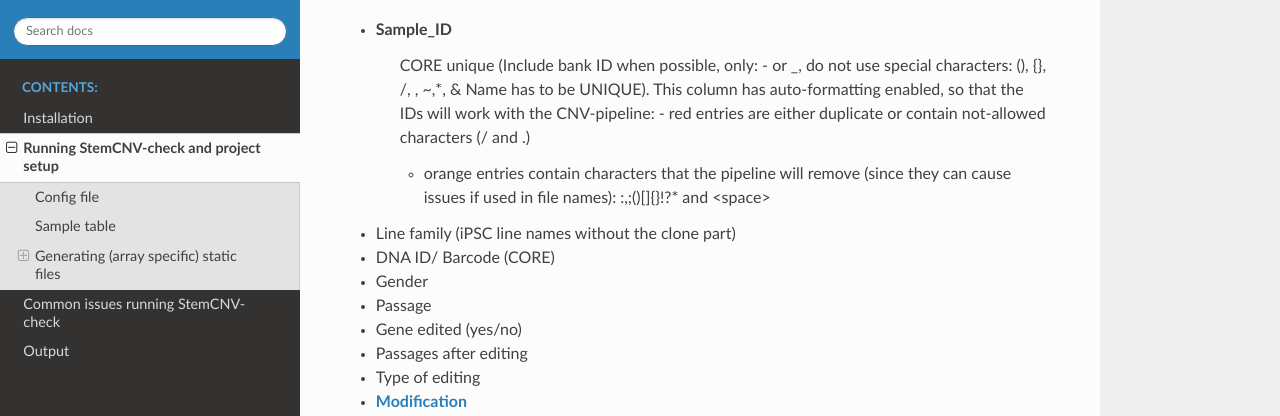
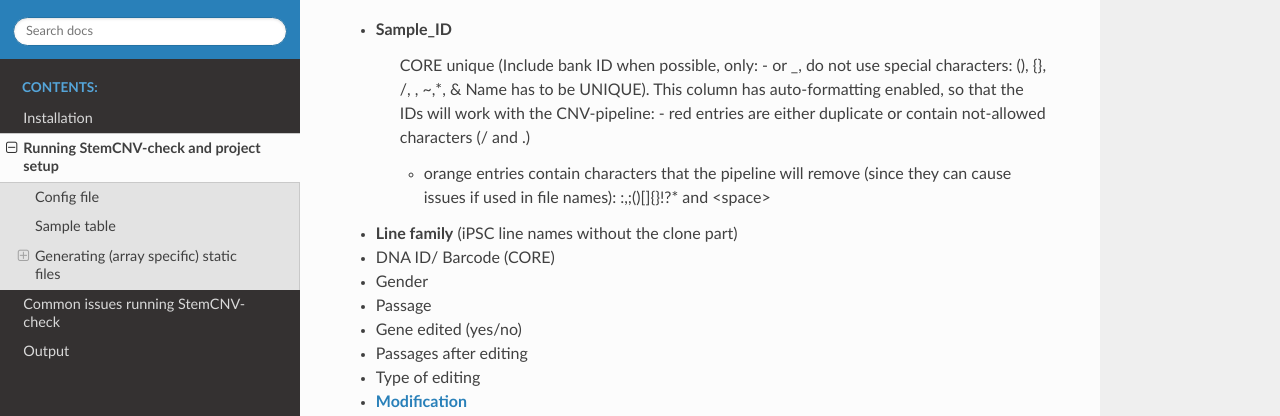
Before and after one commit to icalledmyselfmoon/stemCNV_check_Read_the_docs, a Sphinx documentation site: the page built from source/setup_project.rst, in a window 1280 px wide and 900 px high, scrolled down 2493 px. Shown: the part 34-450 px from the top of the window. Built offline with Sphinx 7.4.7 and the Read the Docs theme 3.1.0, drawn with Linux system fonts in a browser that asks for light colours.

```diff
--- a/source/setup_project.rst
+++ b/source/setup_project.rst
@@ -161,7 +161,7 @@ You can also use your own Excel file, if the following criteria are met:
 
 		- orange entries contain characters that the pipeline will remove (since they can cause issues if used in file names):  :,;()[]{}!?* and <space>
 
-- Line family (iPSC line names without the clone part)
+- **Line family** (iPSC line names without the clone part)
 - DNA ID/ Barcode (CORE)
 - Gender
 - Passage
```
